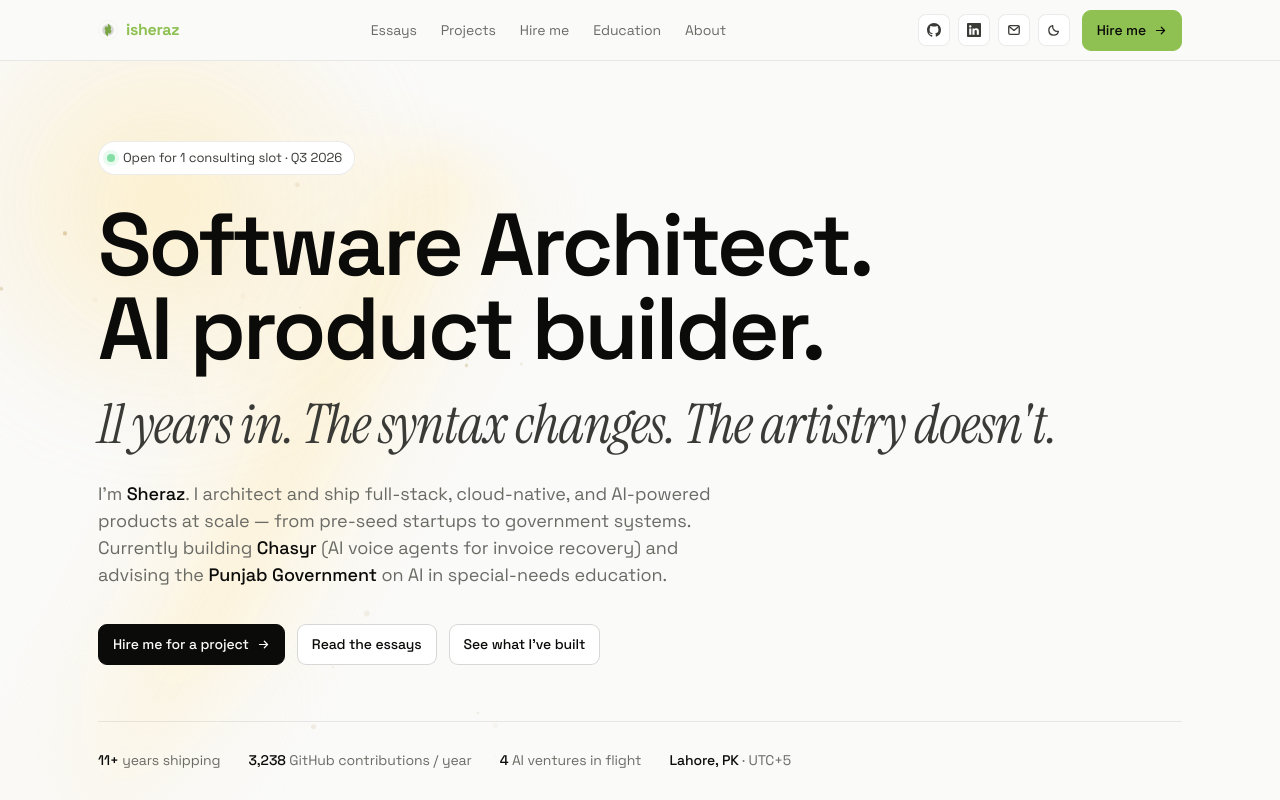
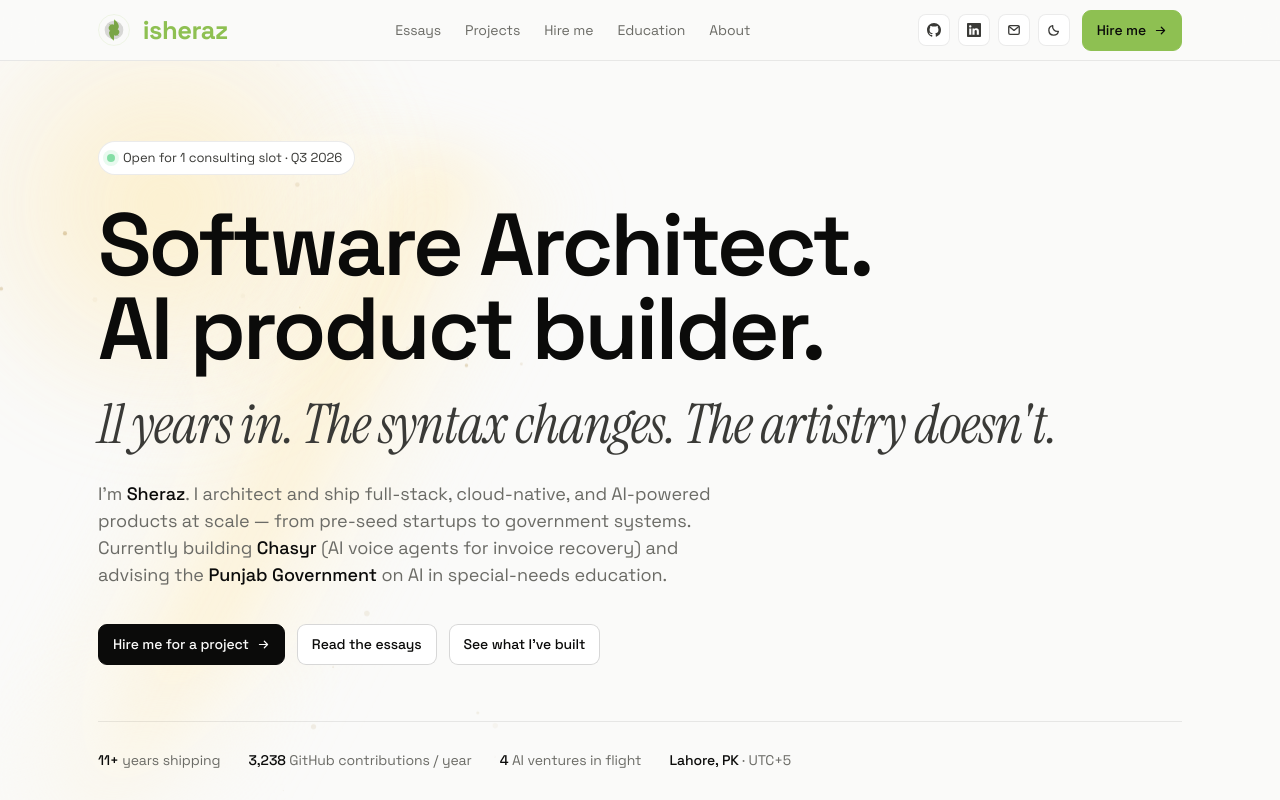
Before and after one commit to isheraz/isheraz, a Next.js app: page / in a window 1280 px wide. Shown: the top 800 px of the page. Built offline with nearby package versions, Linux system fonts and the light colour scheme.

Commit message:
feat: update footer logo and increase nav logo size

```diff
--- a/components/nav.tsx
+++ b/components/nav.tsx
@@ -25,7 +25,7 @@ export function Nav({ theme, onToggleTheme }: any) {
     <header className={open ? 'nav open' : 'nav'}>
       <div className="shell nav-inner">
         <a href="#top" className="nav-mark" onClick={() => setOpen(false)} style={{ display: 'flex', alignItems: 'center', gap: '8px' }}>
-          <LogoWordmark size={20} />
+          <LogoWordmark size={32} />
         </a>
         <nav className="nav-links" aria-label="primary">
           {links.map(([label, href]) => (
@@ -102,9 +102,8 @@ export function Footer() {
       <div className="shell">
         <div className="footer-grid">
           <div>
-            <div className="nav-mark" style={{ marginBottom: 14 }}>
-              <span className="dot"></span>
-              <span>isheraz</span>
+            <div style={{ marginBottom: 14 }}>
+              <LogoWordmark size={24} />
             </div>
             <p style={{ color: 'var(--fg-3)', fontSize: 14, margin: 0, maxWidth: '38ch', lineHeight: 1.55 }}>
               Sheraz Ahmed — Solutions Architect & AI product builder. Building from Lahore for the world.
```
